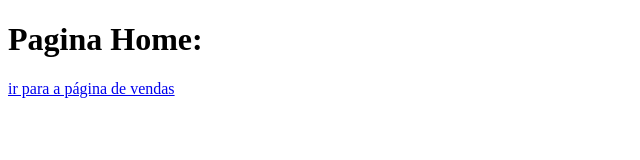
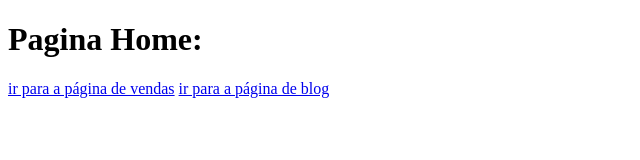
Before and after one commit to HDS0219/aulagithub, a plain HTML site: page index.html in a window 1280 px wide. Shown: the whole page, without its empty margins (0-640 px from the left). Drawn offline with Linux system fonts and the light colour scheme.

Commit message:
atualizações no layout

```diff
--- a/index.html
+++ b/index.html
@@ -8,5 +8,6 @@
 <body>
     <h1>Pagina Home: </h1>
     <a href="vendas.html">ir para a página de vendas</a>
+    <a href="blog.html">ir para a página de blog</a>
 </body>
 </html>
```
Also changed, not shown: blog.html (+1 -0 lines).
